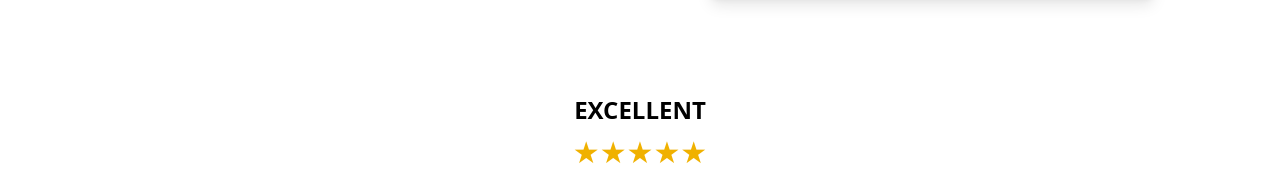
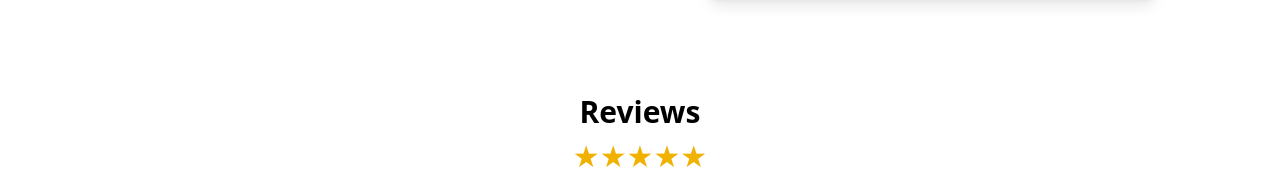
Before and after one commit to Muhammadahmad527/office-project, a React (Vite) app: page / in a window 1280 px wide. Shown: the part 3617-3795 px from the top of the page. Built offline with nearby package versions, Linux system fonts and the light colour scheme.

Commit message:
reviews change

```diff
--- a/src/components/Review.jsx
+++ b/src/components/Review.jsx
@@ -72,7 +72,7 @@ export default function Review() {
 
   return (
     <div className="max-w-6xl mx-auto py-8 px-4 text-center">
-      <h2 className="text-2xl font-bold mb-2">EXCELLENT</h2>
+      <h2 className="text-3xl font-bold mb-2">Reviews</h2>
       <div className="text-yellow-500 text-3xl mb-1">★★★★★</div>
       <p className="mb-6 text-gray-600">Based on 43 reviews on <span className="font-semibold">Google</span></p>
 
```
